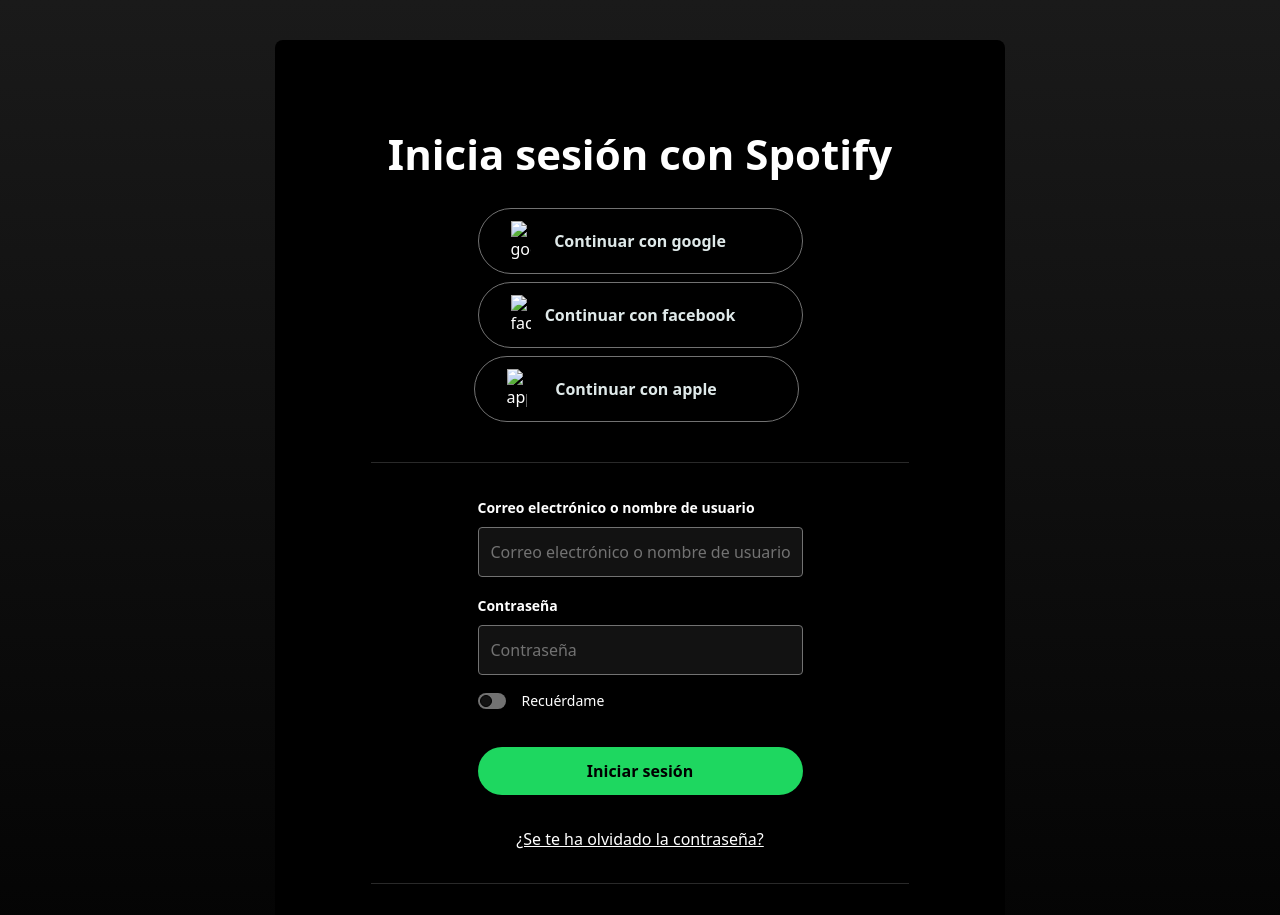
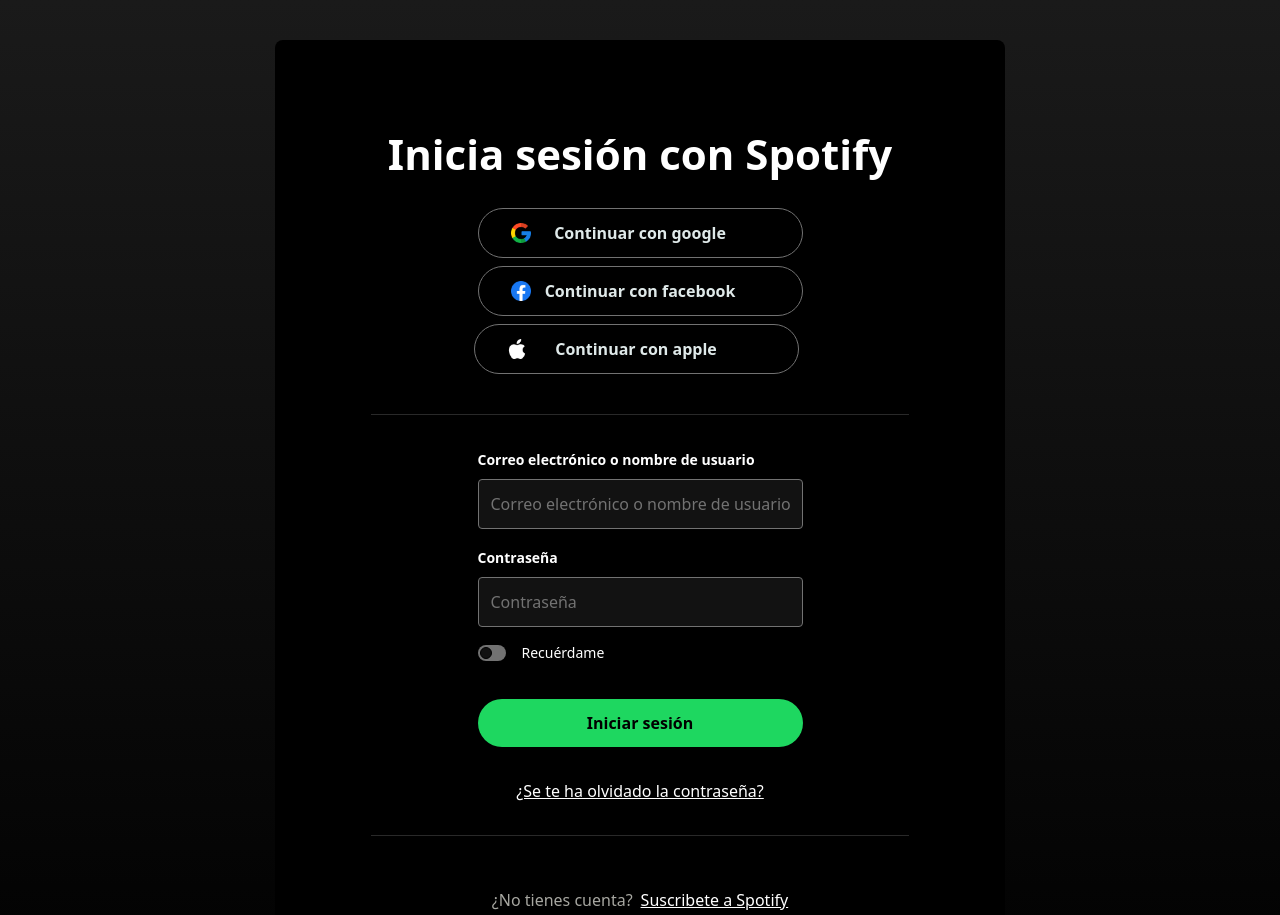
Before and after one commit to Javierjmc/login-spotify, a plain HTML site: page index.html in a window 1280 px wide. Shown: the top 915 px of the page. Drawn offline with nearby package versions, Linux system fonts and the light colour scheme; the site is published under a folder, as on GitHub Pages, so addresses that start at the root find nothing.

Commit message:
Update index.html

```diff
--- a/index.html
+++ b/index.html
@@ -15,17 +15,17 @@
         <div class="md:flex md:flex-col md:items-center border-b-[1px] border-[#292929] pb-10 w-full">
 
             <button class="grid grid-cols-[21px_minmax(200px,100%)_21px] border border-[#727272] hover:border-white w-full md:w-[325px] p-3 rounded-full items-center mb-2">
-                <img src="/img/google.png" alt="google" class="w-5 ml-5">
+                <img src="./img/google.png" alt="google" class="w-5 ml-5">
                 <Span class="text-base font-bold text-[#dfe9e9] text-center">Continuar con google</Span>
             </button>
 
             <button class="grid grid-cols-[21px_minmax(200px,100%)_21px] border border-[#727272] hover:border-white w-full md:w-[325px] p-3 rounded-full items-center mb-2">
-                <img src="/img/facebook.png" alt="facebook" class="w-5 ml-5">
+                <img src="./img/facebook.png" alt="facebook" class="w-5 ml-5">
                 <Span class="text-base font-bold text-[#dfe9e9]">Continuar con facebook</Span>
             </button>
 
             <button class="grid grid-cols-[21px_minmax(200px,100%)_21px] border border-[#727272] hover:border-white w-full md:w-[325px] p-3 rounded-full items-center mr-2">
-                <img src="/img/manzana.png" alt="apple" class="w-5 ml-5">
+                <img src="./img/manzana.png" alt="apple" class="w-5 ml-5">
                 <Span class="text-base font-bold text-[#dfe9e9]">Continuar con apple</Span>
             </button>
 
```
